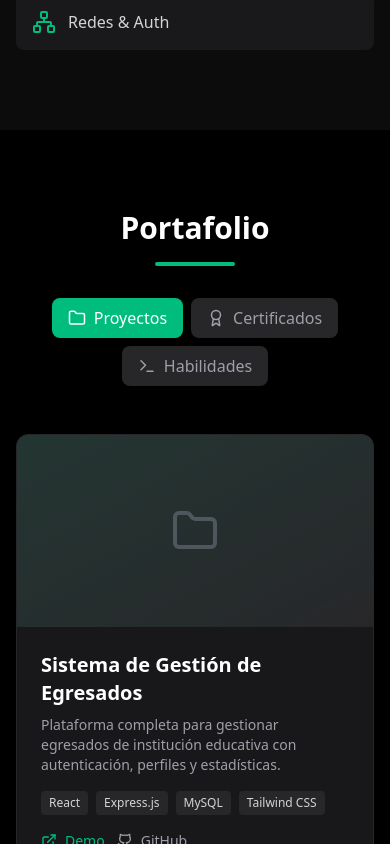
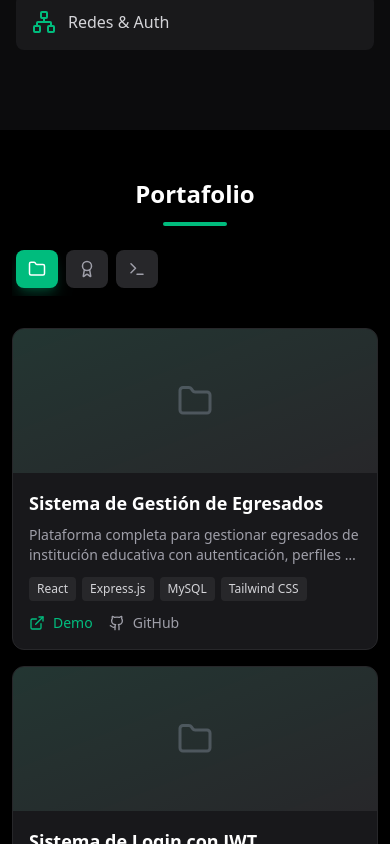
Before and after one commit to Jhontabo/Portfolio, a Next.js app: page / in a window 390 px wide. Shown: the part 2020-2864 px from the top of the page. Built offline with nearby package versions, Linux system fonts and the light colour scheme.

Commit message:
Improve mobile responsive design for PortfolioSection

```diff
--- a/components/PortfolioSection.tsx
+++ b/components/PortfolioSection.tsx
@@ -27,35 +27,35 @@ export default function PortfolioSection() {
   const [activeTab, setActiveTab] = useState("projects");
 
   return (
-    <section id="portfolio" className="py-20">
-      <div className="max-w-6xl mx-auto px-4 sm:px-6 lg:px-8">
+    <section id="portfolio" className="py-12 sm:py-20">
+      <div className="max-w-6xl mx-auto px-3 sm:px-6 lg:px-8">
         <motion.div
           initial={{ opacity: 0, y: 20 }}
           whileInView={{ opacity: 1, y: 0 }}
           viewport={{ once: true }}
           transition={{ duration: 0.5 }}
-          className="text-center mb-12"
+          className="text-center mb-8 sm:mb-12"
         >
-          <h2 className="text-3xl sm:text-4xl font-bold text-white mb-4">
+          <h2 className="text-2xl sm:text-4xl font-bold text-white mb-3 sm:mb-4">
             Portafolio
           </h2>
-          <div className="w-20 h-1 bg-emerald-500 mx-auto rounded mb-8" />
+          <div className="w-16 sm:w-20 h-1 bg-emerald-500 mx-auto rounded mb-6 sm:mb-8" />
 
-          <div className="flex justify-center gap-2 flex-wrap">
+          <div className="flex justify-start sm:justify-center gap-2 overflow-x-auto pb-2 sm:pb-0 px-1">
             {tabs.map((tab) => {
               const Icon = tab.icon;
               return (
                 <button
                   key={tab.id}
                   onClick={() => setActiveTab(tab.id)}
-                  className={`flex items-center gap-2 px-4 py-2 rounded-lg transition-all ${
+                  className={`flex items-center gap-2 px-3 sm:px-4 py-2.5 sm:py-2 rounded-lg transition-all whitespace-nowrap text-sm sm:text-base ${
                     activeTab === tab.id
-                      ? "bg-emerald-500 text-white"
+                      ? "bg-emerald-500 text-white shadow-lg shadow-emerald-500/25"
                       : "bg-zinc-800 text-zinc-400 hover:bg-zinc-700 hover:text-white"
                   }`}
                 >
                   <Icon size={18} />
-                  {tab.label}
+                  <span className="hidden xs:inline">{tab.label}</span>
                 </button>
               );
             })}
@@ -71,7 +71,7 @@ export default function PortfolioSection() {
               exit={{ opacity: 0, y: -20 }}
               transition={{ duration: 0.3 }}
             >
-              <div className="grid sm:grid-cols-2 gap-6">
+              <div className="grid gap-4 sm:grid-cols-2 gap-4 sm:gap-6">
                 {projects.map((project, index) => (
                   <motion.div
                     key={project.id}
@@ -80,20 +80,20 @@ export default function PortfolioSection() {
                     transition={{ duration: 0.5, delay: index * 0.1 }}
                     className="bg-zinc-900 border border-zinc-800 rounded-xl overflow-hidden hover:border-emerald-500/50 transition-colors group"
                   >
-                    <div className="h-48 bg-zinc-800 flex items-center justify-center relative overflow-hidden">
+                    <div className="h-36 sm:h-48 bg-zinc-800 flex items-center justify-center relative overflow-hidden">
                       <div className="absolute inset-0 bg-gradient-to-br from-emerald-500/10 to-transparent" />
-                      <Folder size={48} className="text-zinc-600 group-hover:text-emerald-500 transition-colors" />
+                      <Folder className="w-9 h-9 sm:w-12 sm:h-12 text-zinc-600 group-hover:text-emerald-500 transition-colors" />
                     </div>
 
-                    <div className="p-6">
-                      <h3 className="text-xl font-semibold text-white mb-2 group-hover:text-emerald-500 transition-colors">
+                    <div className="p-4 sm:p-6">
+                      <h3 className="text-lg sm:text-xl font-semibold text-white mb-2 group-hover:text-emerald-500 transition-colors line-clamp-1">
                         {project.name}
                       </h3>
-                      <p className="text-zinc-400 text-sm mb-4">
+                      <p className="text-zinc-400 text-sm sm:text-base mb-3 sm:mb-4 line-clamp-2 sm:line-clamp-none">
                         {project.description}
                       </p>
 
-                      <div className="flex flex-wrap gap-2 mb-4">
+                      <div className="flex flex-wrap gap-1.5 sm:gap-2 mb-3 sm:mb-4">
                         {project.technologies.map((tech) => (
                           <span
                             key={tech}
@@ -104,7 +104,7 @@ export default function PortfolioSection() {
                         ))}
                       </div>
 
-                      <div className="flex gap-3">
+                      <div className="flex gap-4 sm:gap-3">
                         <a
                           href={project.demo}
                           className="flex items-center gap-2 text-sm text-emerald-500 hover:text-emerald-400 transition-colors"
@@ -135,44 +135,44 @@ export default function PortfolioSection() {
               exit={{ opacity: 0, y: -20 }}
               transition={{ duration: 0.3 }}
             >
-              <div className="grid sm:grid-cols-2 gap-6">
+              <div className="grid gap-4 sm:grid-cols-2 gap-4 sm:gap-6">
                 {certificates.map((cert, index) => (
                   <motion.div
                     key={cert.id}
                     initial={{ opacity: 0, y: 20 }}
                     animate={{ opacity: 1, y: 0 }}
                     transition={{ duration: 0.5, delay: index * 0.1 }}
-                    className="bg-zinc-900 border border-zinc-800 rounded-xl p-6 hover:border-emerald-500/50 transition-colors group"
+                    className="bg-zinc-900 border border-zinc-800 rounded-xl p-4 sm:p-6 hover:border-emerald-500/50 transition-colors group"
                   >
-                    <div className="flex items-start gap-4 mb-4">
-                      <div className="p-3 bg-emerald-500/10 rounded-lg">
-                        <Award size={28} className="text-emerald-500" />
+                    <div className="flex items-start gap-3 sm:gap-4 mb-3 sm:mb-4">
+                      <div className="p-2 sm:p-3 bg-emerald-500/10 rounded-lg shrink-0">
+                        <Award className="w-5 h-5 sm:w-7 sm:h-7 text-emerald-500" />
                       </div>
-                      <div className="flex-1">
-                        <h3 className="text-lg font-semibold text-white group-hover:text-emerald-500 transition-colors">
+                      <div className="flex-1 min-w-0">
+                        <h3 className="text-base sm:text-lg font-semibold text-white group-hover:text-emerald-500 transition-colors line-clamp-2">
                           {cert.name}
                         </h3>
-                        <p className="text-emerald-500 text-sm font-medium">
+                        <p className="text-emerald-500 text-xs sm:text-sm font-medium mt-1">
                           {cert.issuer}
                         </p>
                       </div>
                     </div>
 
-                    <p className="text-zinc-400 text-sm mb-4">
+                    <p className="text-zinc-400 text-sm mb-3 sm:mb-4 line-clamp-2 sm:line-clamp-none">
                       {cert.description}
                     </p>
 
                     <div className="flex items-center justify-between">
-                      <div className="flex items-center gap-2 text-zinc-500 text-sm">
+                      <div className="flex items-center gap-2 text-zinc-500 text-xs sm:text-sm">
                         <Calendar size={14} />
                         <span>{cert.date}</span>
                       </div>
                       <a
                         href={cert.link}
-                        className="flex items-center gap-2 text-sm text-emerald-500 hover:text-emerald-400 transition-colors"
+                        className="flex items-center gap-1.5 sm:gap-2 text-xs sm:text-sm text-emerald-500 hover:text-emerald-400 transition-colors"
                       >
-                        <ExternalLink size={16} />
-                        Ver certificado
+                        <ExternalLink className="w-3.5 h-3.5 sm:w-4 sm:h-4" />
+                        Ver
                       </a>
                     </div>
                   </motion.div>
@@ -189,7 +189,7 @@ export default function PortfolioSection() {
               exit={{ opacity: 0, y: -20 }}
               transition={{ duration: 0.3 }}
             >
-              <div className="grid md:grid-cols-3 gap-8">
+              <div className="grid gap-4 sm:gap-6 md:grid-cols-3">
                 {Object.entries(skills).map(([category, skillList], catIndex) => {
                   const Icon = categoryIcons[category as keyof typeof categoryIcons];
                   return (
@@ -198,18 +198,18 @@ export default function PortfolioSection() {
                       initial={{ opacity: 0, y: 20 }}
                       animate={{ opacity: 1, y: 0 }}
                       transition={{ duration: 0.5, delay: catIndex * 0.1 }}
-                      className="bg-zinc-900 border border-zinc-800 rounded-xl p-6"
+                      className="bg-zinc-900 border border-zinc-800 rounded-xl p-4 sm:p-6"
                     >
-                      <div className="flex items-center gap-3 mb-6">
-                        <div className="p-2 bg-emerald-500/10 rounded-lg">
-                          <Icon className="text-emerald-500" size={24} />
+                      <div className="flex items-center gap-2 sm:gap-3 mb-4 sm:mb-6">
+                        <div className="p-1.5 sm:p-2 bg-emerald-500/10 rounded-lg">
+                          <Icon className="w-4 h-4 sm:w-6 sm:h-6 text-emerald-500" />
                         </div>
-                        <h3 className="text-xl font-semibold text-white">
+                        <h3 className="text-base sm:text-xl font-semibold text-white">
                           {categoryLabels[category as keyof typeof categoryLabels]}
                         </h3>
                       </div>
 
-                      <div className="space-y-3">
+                      <div className="space-y-2 sm:space-y-3">
                         {skillList.map((skill, index) => (
                           <motion.div
                             key={skill.name}
@@ -219,10 +219,10 @@ export default function PortfolioSection() {
                               duration: 0.3,
                               delay: catIndex * 0.1 + index * 0.05,
                             }}
-                            className="flex items-center gap-3 p-3 bg-zinc-800/50 rounded-lg hover:bg-zinc-800 transition-colors"
+                            className="flex items-center gap-2 sm:gap-3 p-2 sm:p-3 bg-zinc-800/50 rounded-lg hover:bg-zinc-800 transition-colors"
                           >
-                            <span className="text-xl">{skill.icon}</span>
-                            <span className="text-zinc-300">{skill.name}</span>
+                            <span className="text-base sm:text-xl shrink-0">{skill.icon}</span>
+                            <span className="text-zinc-300 text-sm sm:text-base truncate">{skill.name}</span>
                           </motion.div>
                         ))}
                       </div>
@@ -235,12 +235,12 @@ export default function PortfolioSection() {
                 initial={{ opacity: 0, y: 20 }}
                 animate={{ opacity: 1, y: 0 }}
                 transition={{ duration: 0.5, delay: 0.3 }}
-                className="mt-12 p-6 bg-gradient-to-r from-emerald-500/10 to-transparent border border-emerald-500/20 rounded-xl"
+                className="mt-8 sm:mt-12 p-4 sm:p-6 bg-gradient-to-r from-emerald-500/10 to-transparent border border-emerald-500/20 rounded-xl"
               >
-                <h4 className="text-lg font-semibold text-white mb-2">
+                <h4 className="text-base sm:text-lg font-semibold text-white mb-2">
                   Mi Setup de Desarrollo
                 </h4>
-                <p className="text-zinc-400">
+                <p className="text-zinc-400 text-sm sm:text-base">
                   <span className="text-emerald-500 font-medium">Linux Arch</span>{" "}
                   con{" "}
                   <span className="text-emerald-500 font-medium">BSPWM</span> como
```
